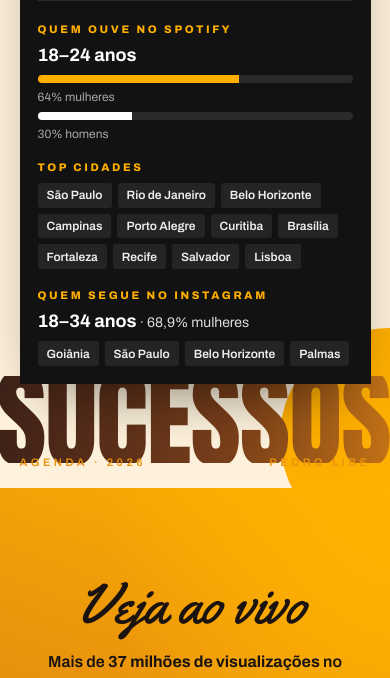
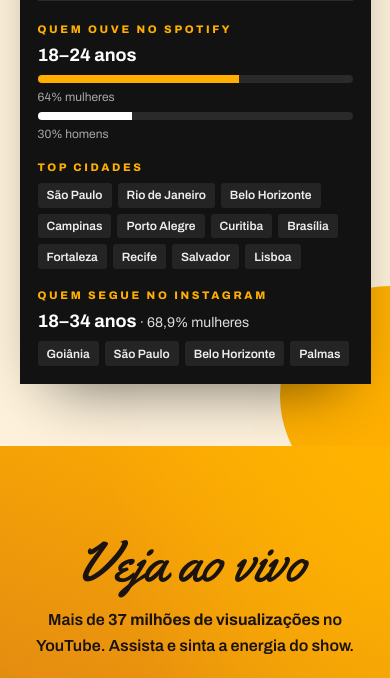
Before and after one commit to douglas1548/pedro-libe, a plain HTML site: page index.html in a window 390 px wide. Shown: the part 5147-5825 px from the top of the page. Drawn offline with Linux system fonts and the light colour scheme.

Commit message:
Sucessos: limpa o fim da seção no celular
Co-Authored-By: Claude Opus 5.5 <noreply@anthropic.com>

```diff
--- a/index.html
+++ b/index.html
@@ -175,7 +175,8 @@
   }
   @media (max-width:760px){
     section.hits .sun{width:220px;right:-110px;top:auto;bottom:-60px}
-    section.hits .giant{top:auto;bottom:2%;font-size:28vw}
+    section.hits .giant,section.hits .meta{display:none}
+    section.hits{padding-bottom:clamp(56px,16vw,88px)}
     .hits .sp-num{text-align:left}
   }
 
```
